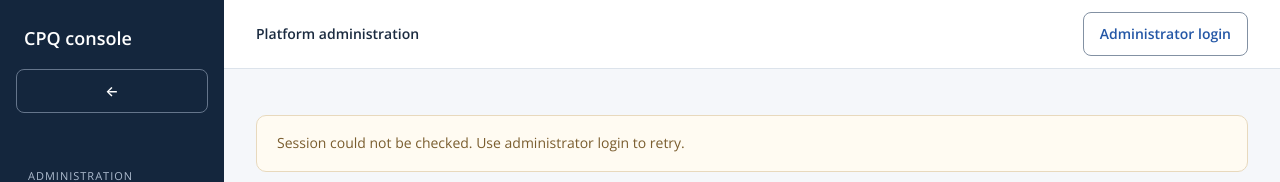
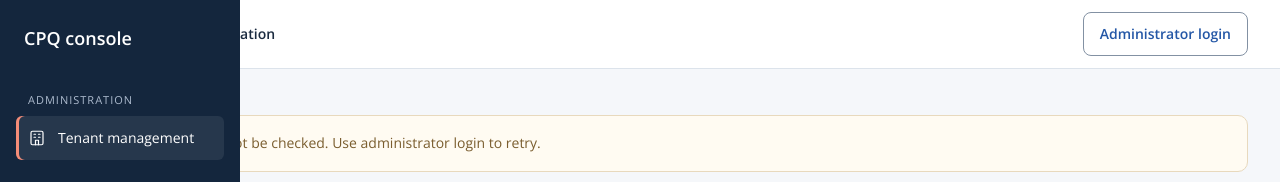
Before and after one commit to skioty/CPQ-Tool, an Angular app in the folder frontend/: page /tenants/new in a window 1280 px wide. Shown: the top 182 px of the page. Built offline with nearby package versions, Linux system fonts and the light colour scheme; no server answers.

Commit message:
feat: expand console sidebar automatically on hover and focus

```diff
--- a/frontend/src/app/app.html
+++ b/frontend/src/app/app.html
@@ -1,7 +1,17 @@
 <a class="skip" href="#main">Skip to main content</a>
-<div class="workspace" [class.auth-layout]="isLogin" [class.nav-collapsed]="!isLogin && collapsed()">
+<div
+  class="workspace"
+  [class.auth-layout]="isLogin"
+  [class.nav-collapsed]="!isLogin && collapsed()"
+>
   @if (!isLogin) {
-    <aside class="sidebar">
+    <aside
+      class="sidebar"
+      (pointerenter)="sidebarPointer($event, true)"
+      (pointerleave)="sidebarPointer($event, false)"
+      (focusin)="sidebarFocus($event, true)"
+      (focusout)="sidebarFocus($event, false)"
+    >
       <div class="sidebar-heading">
         <a class="brand" routerLink="/tenants" aria-label="CPQ home"><span>CPQ console</span></a>
         <button
@@ -15,17 +25,6 @@
           {{ menuOpen() ? 'Close menu' : 'Menu' }}
         </button>
       </div>
-      <button
-        class="collapse-toggle"
-        type="button"
-        (click)="toggleSidebar()"
-        [attr.aria-expanded]="!collapsed()"
-        aria-controls="workspace-nav"
-        [attr.aria-label]="collapsed() ? 'Expand navigation' : 'Collapse navigation'"
-        [title]="collapsed() ? 'Expand navigation' : 'Collapse navigation'"
-      >
-        {{ collapsed() ? '→' : '←' }}
-      </button>
       <nav
         id="workspace-nav"
         aria-label="Workspace navigation"
--- a/frontend/src/app/app.scss
+++ b/frontend/src/app/app.scss
@@ -376,13 +376,6 @@ nav svg {
   }
 }
 
-.collapse-toggle {
-  color: white;
-  background: transparent;
-  border: 1px solid #65758b;
-  min-height: 44px;
-  margin: 16px 0;
-}
 @media (min-width: 761px) {
   .workspace.nav-collapsed {
     grid-template-columns: 80px minmax(0, 1fr);
@@ -402,9 +395,6 @@ nav svg {
   }
 }
 @media (max-width: 760px) {
-  .collapse-toggle {
-    display: none;
-  }
   .sidebar nav.menu-open {
     position: absolute;
     z-index: 30;
@@ -435,3 +425,30 @@ nav svg {
   align-content: start;
   padding: clamp(16px, 4vw, 40px);
 }
+
+@media (min-width: 761px) {
+  .workspace:not(.auth-layout) {
+    grid-template-columns: 80px minmax(0, 1fr);
+  }
+  .workspace:not(.auth-layout) .sidebar {
+    width: 240px;
+    z-index: 40;
+    box-sizing: border-box;
+    box-shadow: 8px 0 20px #0002;
+  }
+  .workspace.nav-collapsed .sidebar {
+    width: 80px;
+    box-shadow: none;
+  }
+  .sidebar .brand,
+  .sidebar .nav-label {
+    white-space: nowrap;
+  }
+}
+@media (prefers-reduced-motion: no-preference) and (min-width: 761px) {
+  .sidebar {
+    transition:
+      width 160ms ease,
+      box-shadow 160ms ease;
+  }
+}
--- a/frontend/src/app/app.ts
+++ b/frontend/src/app/app.ts
@@ -48,21 +48,20 @@ export class App {
   }
   readonly message = signal('');
   readonly menuOpen = signal(false);
-  readonly collapsed = signal(this.savedSidebar());
-  private savedSidebar() {
-    try {
-      return localStorage.getItem('cpq-sidebar-collapsed') === 'true';
-    } catch {
-      return false;
-    }
+  readonly collapsed = signal(true);
+  private pointerInside = false;
+  private focusInside = false;
+  sidebarPointer(event: PointerEvent, inside: boolean) {
+    if (event.pointerType !== 'mouse' && event.pointerType !== 'pen') return;
+    this.pointerInside = inside;
+    this.collapsed.set(!this.pointerInside && !this.focusInside);
   }
-  toggleSidebar() {
-    this.collapsed.update((value) => !value);
-    try {
-      localStorage.setItem('cpq-sidebar-collapsed', String(this.collapsed()));
-    } catch {
-      /* optional preference */
-    }
+  sidebarFocus(event: FocusEvent, inside: boolean) {
+    const sidebar = event.currentTarget as HTMLElement;
+    if (!inside && event.relatedTarget instanceof Node && sidebar.contains(event.relatedTarget))
+      return;
+    this.focusInside = inside;
+    this.collapsed.set(!this.pointerInside && !this.focusInside);
   }
   private readonly main = viewChild<ElementRef<HTMLElement>>('mainContent');
   private readonly injector = inject(Injector);
```
Also changed, not shown: 2 other files (tests, documents, lock files or other folders).
